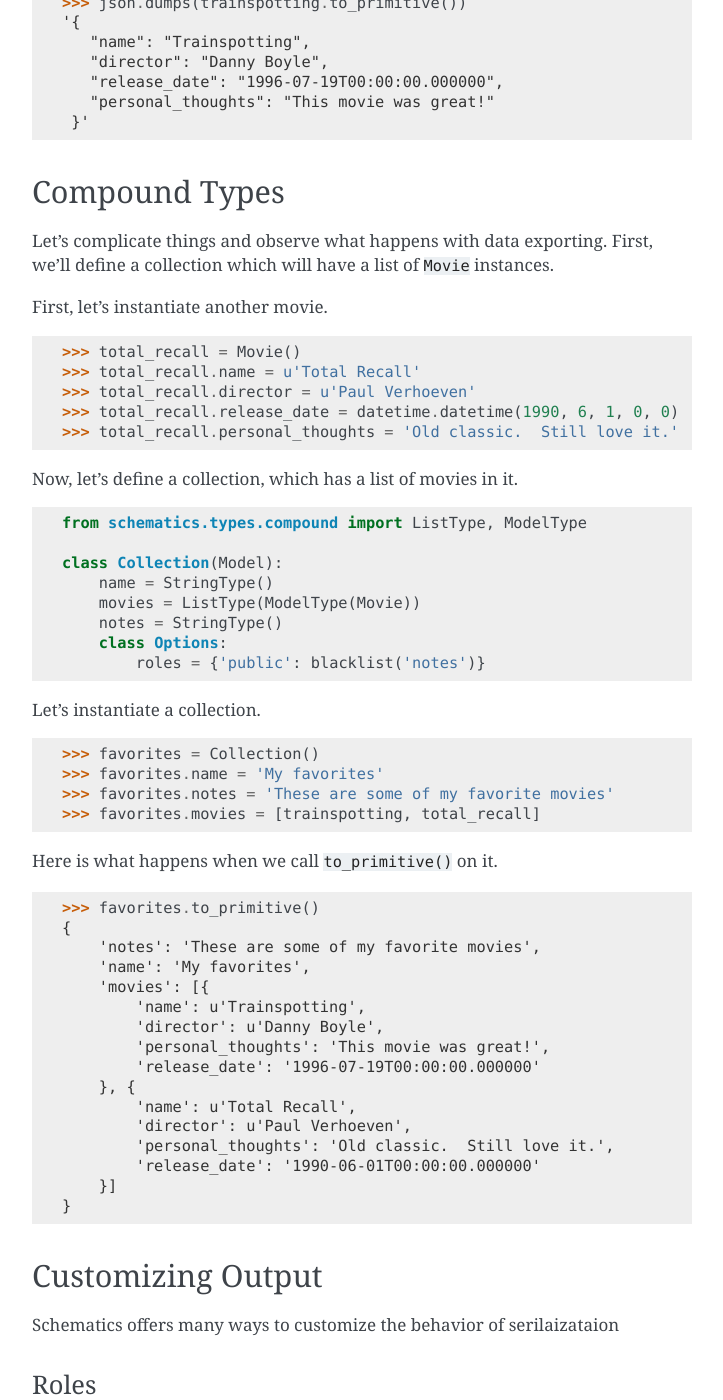
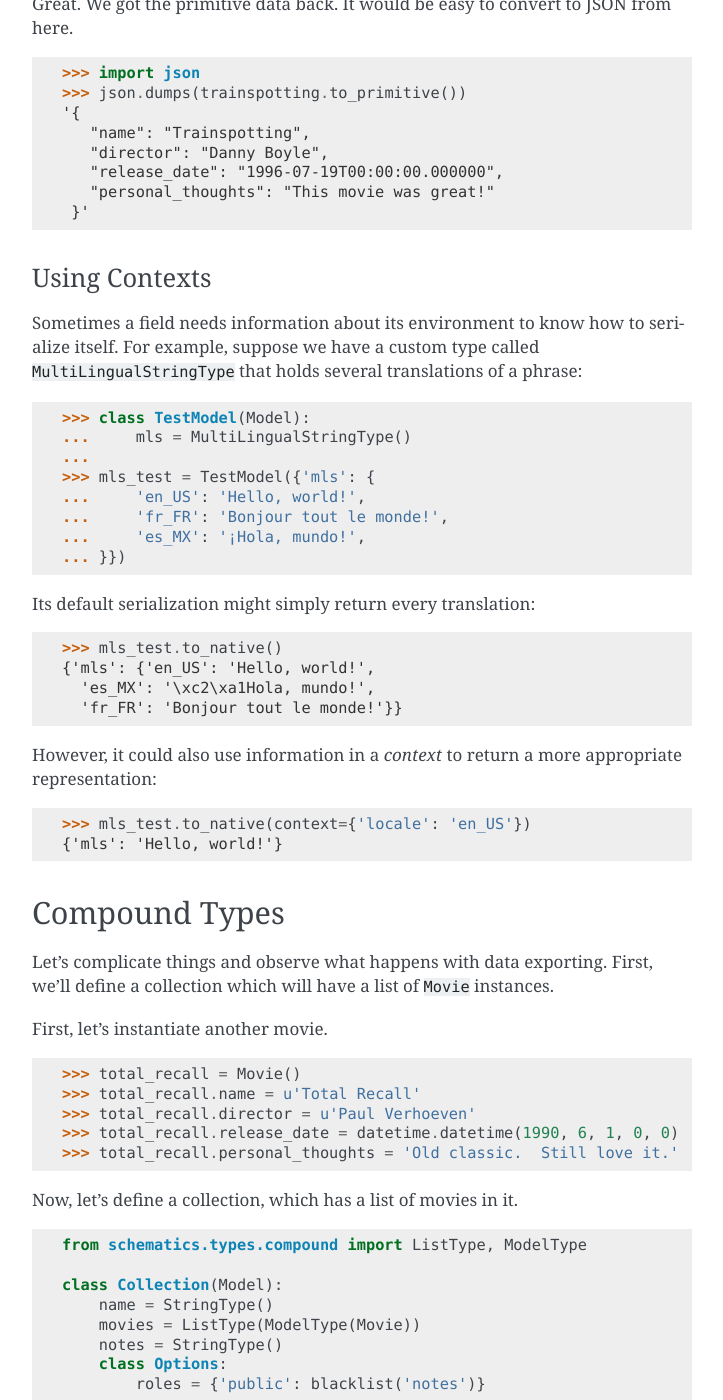
Before and after one commit to schematics/schematics, a Sphinx documentation site: the page built from docs/usage/exporting.rst, in a window 1280 px wide and 1400 px high, scrolled down 1875 px. Shown: the whole window, without its empty margins (388-1111 px from the left). Built offline with Sphinx 7.4.7, drawn with Linux system fonts in a browser that asks for light colours; some of the changed text lies outside the part shown.

Commit message:
Added context documentation

```diff
--- a/docs/usage/exporting.rst
+++ b/docs/usage/exporting.rst
@@ -41,6 +41,9 @@ to some other form.  That might be a reduction of the ``Model`` into a
 A field can be serialized if it is an instance of ``BaseType`` or if a function
 is wrapped with the ``@serializable`` decorator.
 
+A ``Model`` instance may be serialized with a particular `context`. A context
+is a ``dict`` passed through the model to each of its fields. A field may use
+values from the context to alter how it is serialized.
 
 .. _exporting_converting_data:
 
@@ -110,6 +113,36 @@ from here.
      "personal_thoughts": "This movie was great!"
    }'
 
+.. _exporting_using_contexts:
+
+Using Contexts
+--------------
+
+Sometimes a field needs information about its environment to know how to
+serialize itself. For example, suppose we have a custom type called
+``MultiLingualStringType`` that holds several translations of a phrase:
+
+  >>> class TestModel(Model):
+  ...     mls = MultiLingualStringType()
+  ...
+  >>> mls_test = TestModel({'mls': {
+  ...     'en_US': 'Hello, world!',
+  ...     'fr_FR': 'Bonjour tout le monde!',
+  ...     'es_MX': '¡Hola, mundo!',
+  ... }})
+
+Its default serialization might simply return every translation:
+
+  >>> mls_test.to_native()
+  {'mls': {'en_US': 'Hello, world!',
+    'es_MX': '\xc2\xa1Hola, mundo!',
+    'fr_FR': 'Bonjour tout le monde!'}}
+
+However, it could also use information in a `context` to return a more
+appropriate representation:
+
+  >>> mls_test.to_native(context={'locale': 'en_US'})
+  {'mls': 'Hello, world!'}
 
 .. _exporting_compound_types:
 
```
